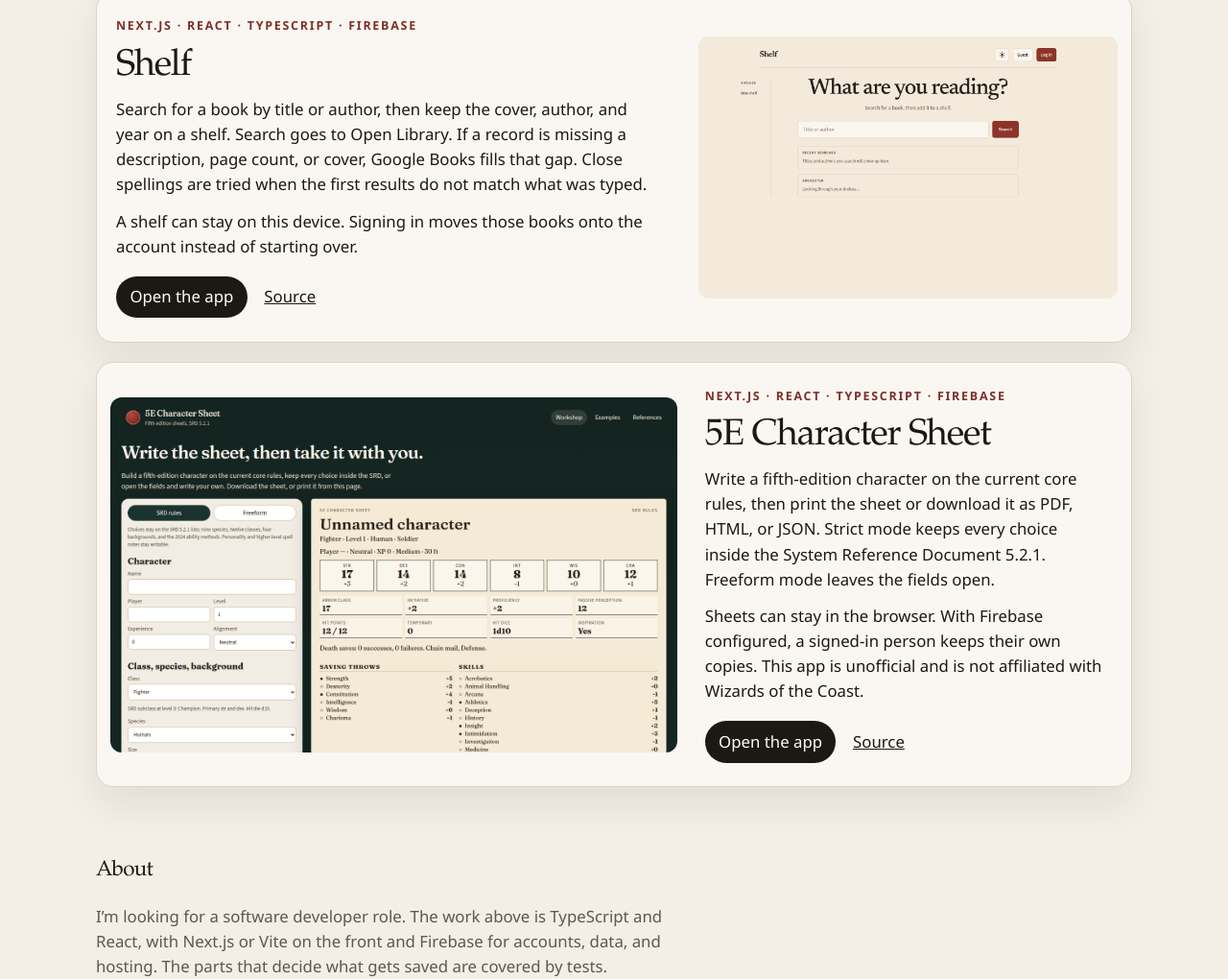
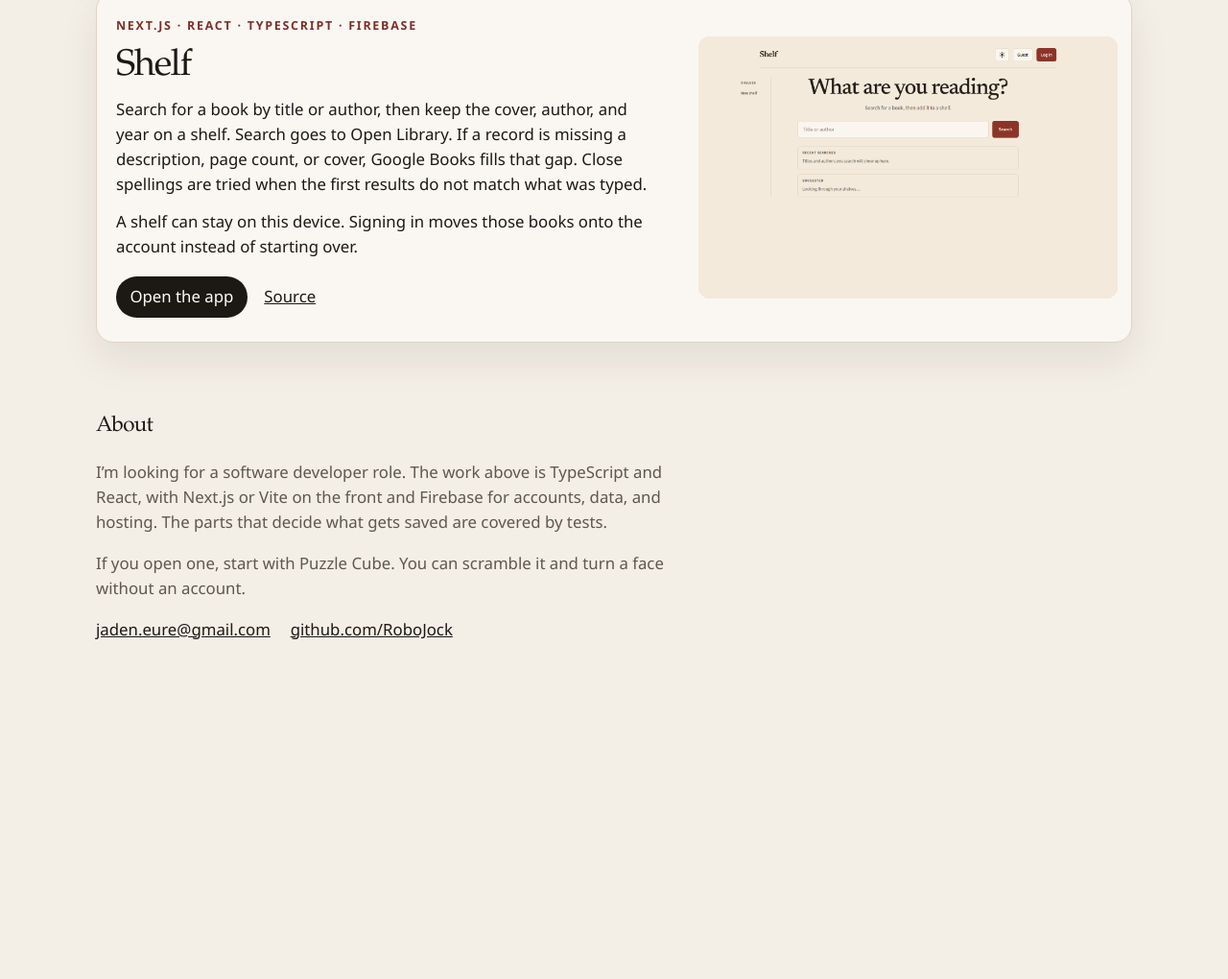
Before and after one commit to RoboJock/RoboJock.github.io, a plain HTML site: page index.html in a window 1280 px wide. Shown: the part 1442-2462 px from the top of the page at 96% size. After the commit the page ends 2199 px from the top, so only its background shows below. Drawn offline with Linux system fonts and the light colour scheme.

Commit message:
Remove the unfinished character sheet from the portfolio.

```diff
--- a/index.html
+++ b/index.html
@@ -4,9 +4,9 @@
   <meta charset="utf-8">
   <meta name="viewport" content="width=device-width, initial-scale=1">
   <title>Jaden Eure — Software developer</title>
-  <meta name="description" content="Jaden Eure builds small web apps and ships them. Puzzle Cube, Study Deck, Shelf, and 5E Character Sheet are live.">
+  <meta name="description" content="Jaden Eure builds small web apps and ships them. Puzzle Cube, Study Deck, and Shelf are live.">
   <meta property="og:title" content="Jaden Eure — Software developer">
-  <meta property="og:description" content="Four web apps, each live in the browser. Puzzle Cube, Study Deck, Shelf, and 5E Character Sheet.">
+  <meta property="og:description" content="Three web apps, each live in the browser. Puzzle Cube, Study Deck, and Shelf.">
   <meta property="og:type" content="website">
   <meta property="og:image" content="images/cube.png">
   <link rel="icon" href="favicon.svg" type="image/svg+xml">
@@ -27,7 +27,7 @@
     <section class="intro">
       <p class="kicker">Software developer</p>
       <h1>I build small web apps and ship them.</h1>
-      <p class="lede">Four of them are live. Each one works in the browser before you make an account, and an account keeps what you made. The interfaces, the data, and the deploys are mine.</p>
+      <p class="lede">Three of them are live. Each one works in the browser before you make an account, and an account keeps what you made. The interfaces, the data, and the deploys are mine.</p>
     </section>
 
     <section id="work" class="work" aria-labelledby="work-title">
@@ -81,21 +81,6 @@
         </div>
       </article>
 
-      <article class="project">
-        <a class="shot" href="https://fifth-ledger-sheet.web.app">
-          <img src="images/sheet.png" alt="5E Character Sheet workshop, with a fighter character sheet beside the form used to write it.">
-        </a>
-        <div class="project-body">
-          <p class="kicker">Next.js · React · TypeScript · Firebase</p>
-          <h3>5E Character Sheet</h3>
-          <p>Write a fifth-edition character on the current core rules, then print the sheet or download it as PDF, HTML, or JSON. Strict mode keeps every choice inside the System Reference Document 5.2.1. Freeform mode leaves the fields open.</p>
-          <p>Sheets can stay in the browser. With Firebase configured, a signed-in person keeps their own copies. This app is unofficial and is not affiliated with Wizards of the Coast.</p>
-          <div class="links">
-            <a class="button" href="https://fifth-ledger-sheet.web.app">Open the app</a>
-            <a href="https://github.com/RoboJock/5e-character-sheet">Source</a>
-          </div>
-        </div>
-      </article>
     </section>
 
     <section id="about" class="about" aria-labelledby="about-title">
```
Also changed, not shown: images/sheet.png (deleted), 1 other file.
